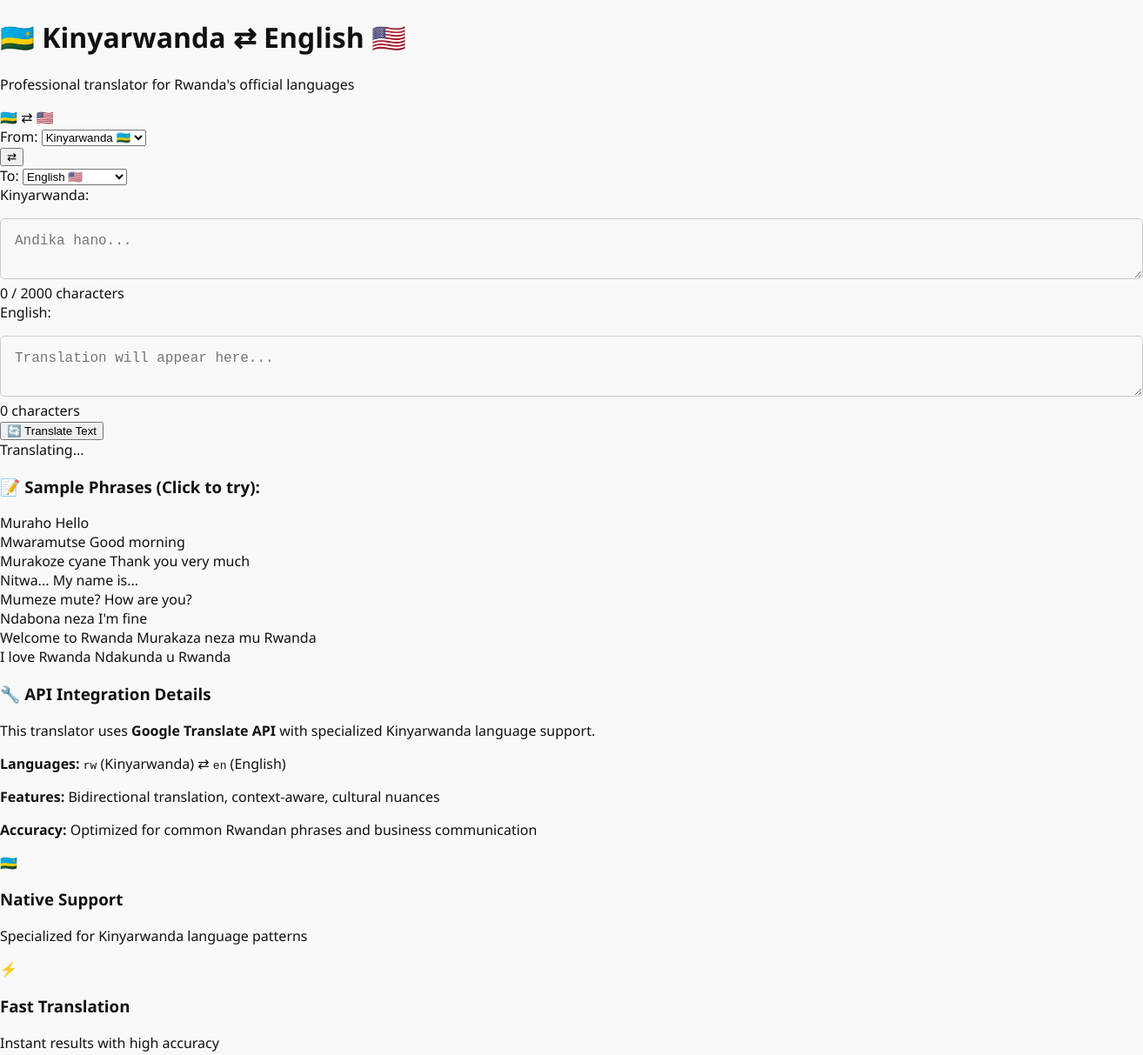
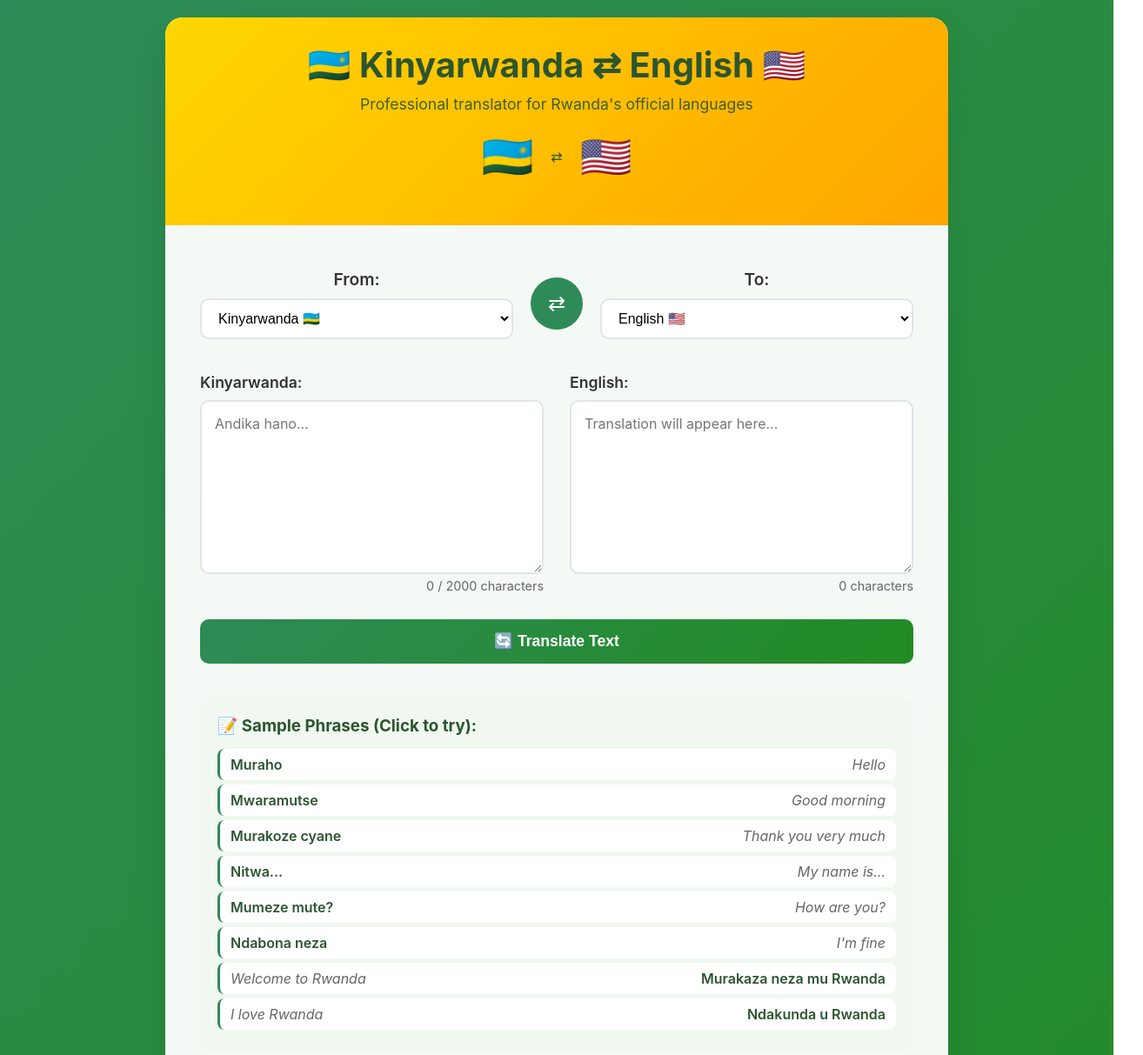
Before and after one commit to Emeka004/kiny_translator, a plain HTML site: page index.html in a window 1280 px wide. Shown: the top 1213 px of the page at 87% size, 1314 px wide, since content can reach past the window. Drawn offline with Linux system fonts and the light colour scheme.

Commit message:
Update style.css

```diff
--- a/style.css
+++ b/style.css
@@ -1,152 +1,351 @@
-:root {
-  --bg-color: #f9f9f9;
-  --text-color: #111;
-  --header-bg: #4caf50;
-  --footer-bg: #222;
-  --card-bg: #ffffff;
-  --accent-color: #2196f3;
-  --btn-bg: #4caf50;
-  --btn-hover: #45a049;
-}
-
-body.dark-mode {
-  --bg-color: #121212;
-  --text-color: #eee;
-  --header-bg: #1f1f1f;
-  --footer-bg: #111;
-  --card-bg: #1e1e1e;
-  --accent-color: #90caf9;
-  --btn-bg: #333;
-  --btn-hover: #444;
+* {
+    margin: 0;
+    padding: 0;
+    box-sizing: border-box;
 }
 
 body {
-  margin: 0;
-  font-family: 'Segoe UI', sans-serif;
-  background-color: var(--bg-color);
-  color: var(--text-color);
-  transition: all 0.3s ease;
+    font-family: -apple-system, BlinkMacSystemFont, 'Segoe UI', Roboto, sans-serif;
+    background: linear-gradient(135deg, #2E8B57 0%, #228B22 100%);
+    min-height: 100vh;
+    padding: 20px;
 }
 
-/* Header */
-header {
-  background-color: var(--header-bg);
-  padding: 1rem 2rem;
-  color: #fff;
-  display: flex;
-  justify-content: space-between;
-  align-items: center;
+.container {
+    max-width: 900px;
+    margin: 0 auto;
+    background: rgba(255, 255, 255, 0.95);
+    border-radius: 20px;
+    box-shadow: 0 20px 40px rgba(0, 0, 0, 0.1);
+    overflow: hidden;
+    backdrop-filter: blur(10px);
 }
 
-header h1 {
-  margin: 0;
-  font-size: 1.5rem;
+.header {
+    background: linear-gradient(135deg, #FFD700, #FFA500);
+    color: #2C5530;
+    padding: 30px;
+    text-align: center;
 }
 
-#toggle-theme {
-  cursor: pointer;
-  background: none;
-  border: 2px solid var(--accent-color);
-  border-radius: 20px;
-  padding: 0.3rem 1rem;
-  color: white;
-  font-size: 1rem;
-  transition: background 0.3s ease;
+.header h1 {
+    font-size: 2.5rem;
+    margin-bottom: 10px;
+    font-weight: 700;
 }
 
-#toggle-theme:hover {
-  background-color: var(--accent-color);
+.header p {
+    font-size: 1.1rem;
+    opacity: 0.9;
 }
 
-/* Main Content */
-main {
-  padding: 2rem;
+.flag-container {
+    display: flex;
+    justify-content: center;
+    align-items: center;
+    gap: 20px;
+    margin: 20px 0;
 }
 
-.translator-container {
-  max-width: 700px;
-  margin: auto;
-  background: var(--card-bg);
-  border-radius: 8px;
-  padding: 2rem;
-  box-shadow: 0 4px 12px rgba(0,0,0,0.1);
+.flag {
+    font-size: 3rem;
 }
 
-.language-select {
-  display: flex;
-  justify-content: space-between;
-  gap: 1rem;
-  margin-bottom: 1rem;
+.translator-section {
+    padding: 40px;
 }
 
-.language-select label {
-  flex: 1;
+.language-selector {
+    display: flex;
+    justify-content: space-between;
+    align-items: center;
+    margin-bottom: 30px;
+    gap: 20px;
 }
 
-.language-select select {
-  flex: 2;
-  padding: 0.5rem;
-  font-size: 1rem;
+.lang-group {
+    flex: 1;
+    text-align: center;
+}
+
+.lang-group label {
+    display: block;
+    font-weight: 600;
+    color: #333;
+    margin-bottom: 10px;
+    font-size: 1.2rem;
+}
+
+select {
+    width: 100%;
+    padding: 12px 15px;
+    border: 2px solid #e1e5e9;
+    border-radius: 10px;
+    font-size: 1rem;
+    background: white;
+    cursor: pointer;
+    transition: all 0.3s ease;
+}
+
+select:focus {
+    outline: none;
+    border-color: #2E8B57;
+    box-shadow: 0 0 0 3px rgba(46, 139, 87, 0.1);
+}
+
+.swap-btn {
+    background: #2E8B57;
+    color: white;
+    border: none;
+    width: 60px;
+    height: 60px;
+    border-radius: 50%;
+    cursor: pointer;
+    font-size: 1.5rem;
+    transition: all 0.3s ease;
+    display: flex;
+    align-items: center;
+    justify-content: center;
+    margin: 20px 0;
+}
+
+.swap-btn:hover {
+    background: #228B22;
+    transform: rotate(180deg);
+}
+
+.text-areas {
+    display: grid;
+    grid-template-columns: 1fr 1fr;
+    gap: 30px;
+    margin-bottom: 30px;
+}
+
+.text-area-group {
+    display: flex;
+    flex-direction: column;
+}
+
+.text-area-group label {
+    font-weight: 600;
+    color: #333;
+    margin-bottom: 10px;
+    font-size: 1.1rem;
 }
 
 textarea {
-  width: 100%;
-  padding: 1rem;
-  font-size: 1rem;
-  margin-top: 1rem;
-  border: 1px solid #ccc;
-  border-radius: 5px;
-  resize: vertical;
-  background-color: var(--bg-color);
-  color: var(--text-color);
+    width: 100%;
+    height: 200px;
+    padding: 15px;
+    border: 2px solid #e1e5e9;
+    border-radius: 10px;
+    font-size: 1rem;
+    font-family: inherit;
+    resize: vertical;
+    transition: all 0.3s ease;
 }
 
-button#translate-btn {
-  margin-top: 1rem;
-  width: 100%;
-  padding: 0.75rem;
-  font-size: 1rem;
-  background-color: var(--btn-bg);
-  color: white;
-  border: none;
-  border-radius: 5px;
-  cursor: pointer;
+textarea:focus {
+    outline: none;
+    border-color: #2E8B57;
+    box-shadow: 0 0 0 3px rgba(46, 139, 87, 0.1);
 }
 
-button#translate-btn:hover {
-  background-color: var(--btn-hover);
+.char-count {
+    text-align: right;
+    margin-top: 5px;
+    font-size: 0.9rem;
+    color: #666;
 }
 
-/* Output */
-.output {
-  margin-top: 1.5rem;
+.translate-btn {
+    width: 100%;
+    padding: 15px;
+    background: linear-gradient(135deg, #2E8B57, #228B22);
+    color: white;
+    border: none;
+    border-radius: 10px;
+    font-size: 1.1rem;
+    font-weight: 600;
+    cursor: pointer;
+    transition: all 0.3s ease;
+    margin-bottom: 20px;
 }
 
-.output h3 {
-  margin-bottom: 0.5rem;
+.translate-btn:hover:not(:disabled) {
+    transform: translateY(-2px);
+    box-shadow: 0 10px 20px rgba(46, 139, 87, 0.3);
 }
 
-#translated-text {
-  font-size: 1.1rem;
-  background-color: var(--bg-color);
-  padding: 1rem;
-  border-left: 4px solid var(--accent-color);
-  border-radius: 5px;
-  min-height: 60px;
+.translate-btn:disabled {
+    opacity: 0.6;
+    cursor: not-allowed;
 }
 
-/* Footer */
-footer {
-  background-color: var(--footer-bg);
-  color: white;
-  padding: 1rem 2rem;
-  text-align: center;
-  font-size: 0.9rem;
-  margin-top: 2rem;
+.loading {
+    display: none;
+    text-align: center;
+    color: #2E8B57;
+    font-weight: 600;
+    margin: 20px 0;
 }
 
-footer a {
-  color: var(--accent-color);
-  text-decoration: none;
-  margin: 0 0.5rem;
+.spinner {
+    display: inline-block;
+    width: 20px;
+    height: 20px;
+    border: 2px solid #f3f3f3;
+    border-top: 2px solid #2E8B57;
+    border-radius: 50%;
+    animation: spin 1s linear infinite;
+    margin-right: 10px;
 }
+
+@keyframes spin {
+    0% { transform: rotate(0deg); }
+    100% { transform: rotate(360deg); }
+}
+
+.features {
+    display: grid;
+    grid-template-columns: repeat(auto-fit, minmax(200px, 1fr));
+    gap: 20px;
+    margin-top: 30px;
+    padding-top: 30px;
+    border-top: 1px solid #e1e5e9;
+}
+
+.feature {
+    text-align: center;
+    padding: 20px;
+    background: #f8f9fa;
+    border-radius: 10px;
+}
+
+.feature-icon {
+    font-size: 2rem;
+    margin-bottom: 10px;
+}
+
+.feature h3 {
+    color: #333;
+    margin-bottom: 5px;
+}
+
+.feature p {
+    color: #666;
+    font-size: 0.9rem;
+}
+
+.error {
+    background: #fee;
+    color: #c53030;
+    padding: 15px;
+    border-radius: 10px;
+    margin: 20px 0;
+    border-left: 4px solid #c53030;
+    display: none;
+}
+
+.success {
+    background: #e6fffa;
+    color: #2E8B57;
+    padding: 15px;
+    border-radius: 10px;
+    margin: 20px 0;
+    border-left: 4px solid #2E8B57;
+    display: none;
+}
+
+.api-info {
+    background: #e8f5e8;
+    color: #2C5530;
+    padding: 20px;
+    border-radius: 10px;
+    margin-top: 20px;
+    border-left: 4px solid #2E8B57;
+}
+
+.api-info h3 {
+    margin-bottom: 10px;
+}
+
+.api-info code {
+    background: #2C5530;
+    color: #e8f5e8;
+    padding: 2px 6px;
+    border-radius: 4px;
+    font-family: 'Courier New', monospace;
+}
+
+.sample-phrases {
+    background: #f0f8f0;
+    padding: 20px;
+    border-radius: 10px;
+    margin-top: 20px;
+}
+
+.sample-phrases h3 {
+    color: #2C5530;
+    margin-bottom: 15px;
+}
+
+.phrase-item {
+    display: flex;
+    justify-content: space-between;
+    padding: 8px 12px;
+    margin: 5px 0;
+    background: white;
+    border-radius: 8px;
+    cursor: pointer;
+    transition: all 0.3s ease;
+    border-left: 3px solid #2E8B57;
+}
+
+.phrase-item:hover {
+    transform: translateX(5px);
+    box-shadow: 0 2px 8px rgba(46, 139, 87, 0.2);
+}
+
+.phrase-rw {
+    font-weight: 600;
+    color: #2C5530;
+}
+
+.phrase-en {
+    color: #666;
+    font-style: italic;
+}
+
+/* Responsive Design */
+@media (max-width: 768px) {
+    .language-selector {
+        flex-direction: column;
+    }
+
+    .text-areas {
+        grid-template-columns: 1fr;
+    }
+
+    .header h1 {
+        font-size: 2rem;
+    }
+
+    .translator-section {
+        padding: 20px;
+    }
+
+    .flag {
+        font-size: 2rem;
+    }
+
+    .phrase-item {
+        flex-direction: column;
+        gap: 5px;
+        align-items: flex-start;
+    }
+
+    .phrase-en {
+        font-size: 0.9rem;
+    }
+}
```
